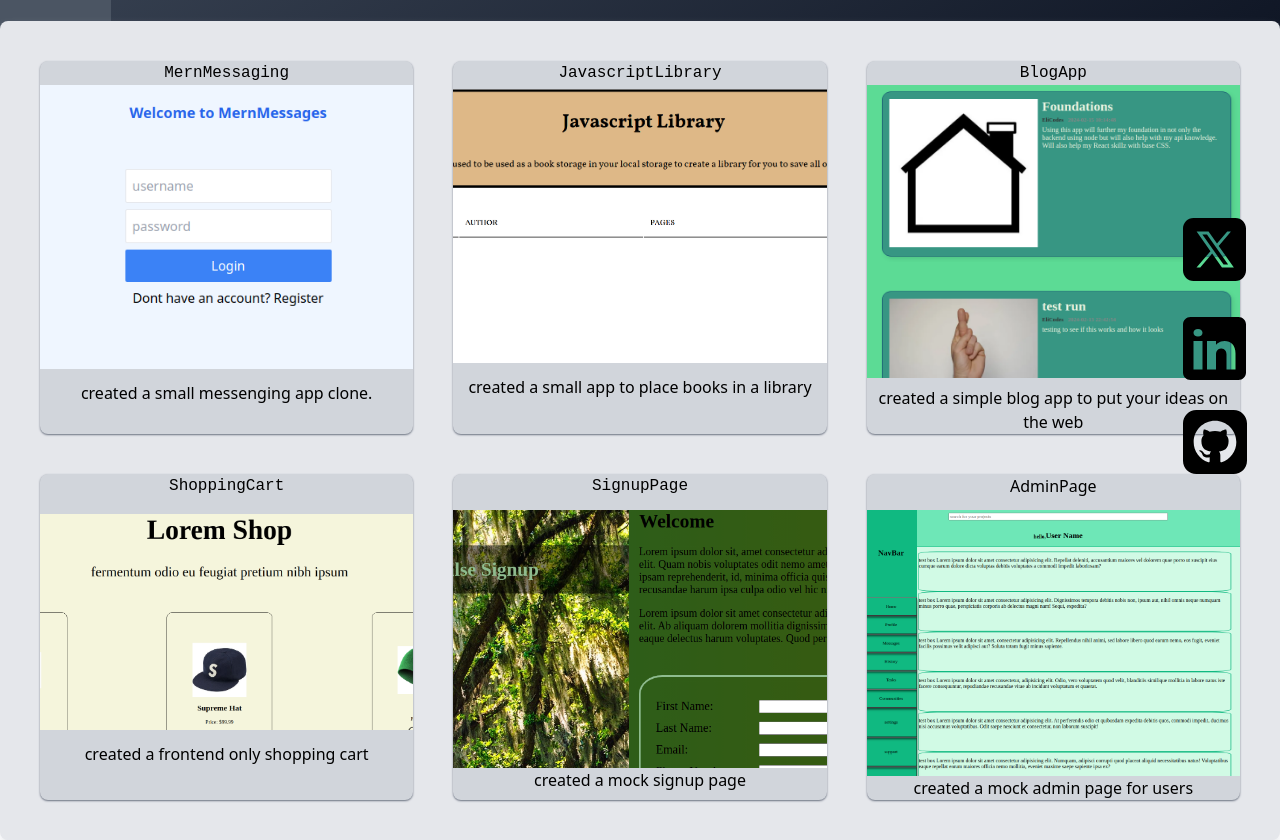
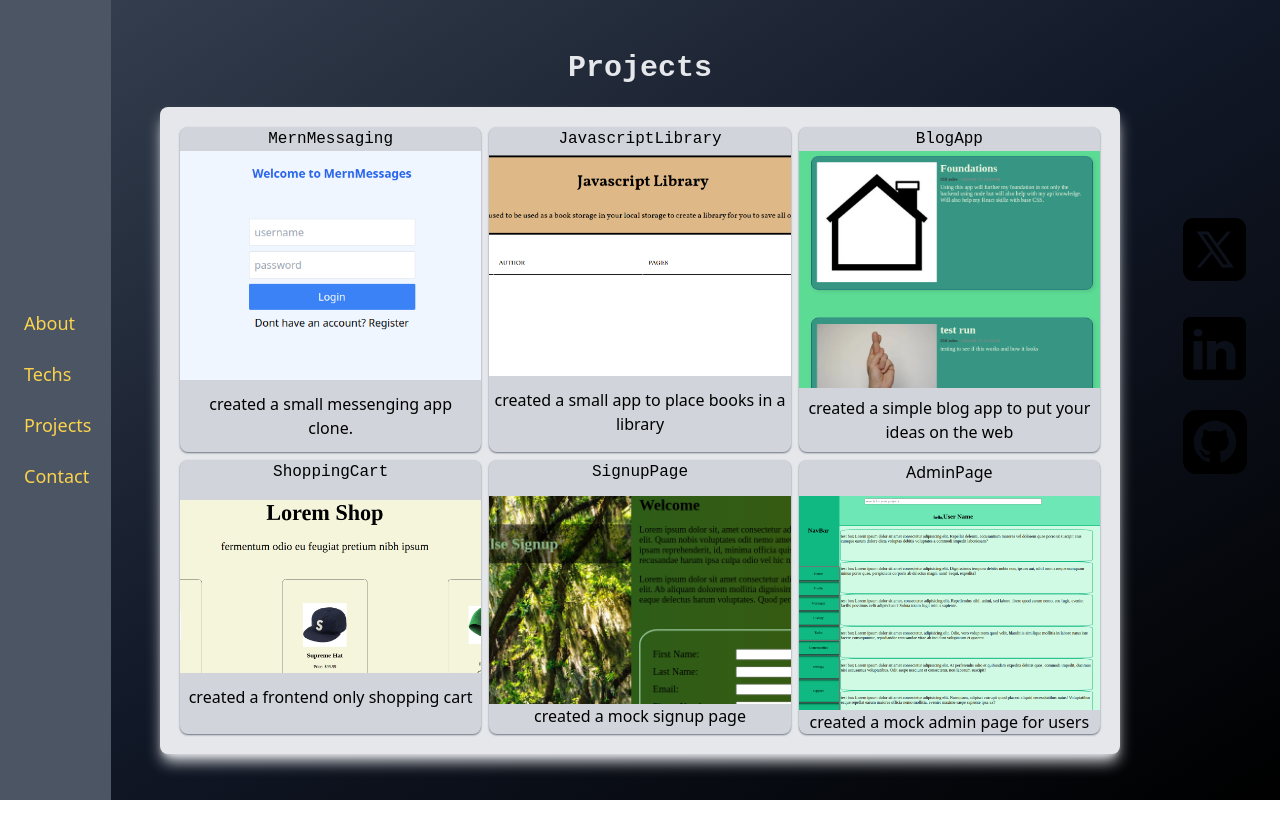
Before and after one commit to EliCodes-UX/ElisPersonalWebapp, a React (Vite) app in the folder client/: page / in a window 1280 px wide. Both pictures are taken after a click on the button "Projects". After the commit the page ends 800 px from the top, so only its background shows below. Built offline with nearby package versions, Linux system fonts and the light colour scheme; a web font is replaced by a local one; what tailwindcss-animated would draw is missing.

Commit message:
changed divs some more

```diff
--- a/client/src/components/MainPage.jsx
+++ b/client/src/components/MainPage.jsx
@@ -167,7 +167,7 @@ export default function MainPage() {
           </li>
         </ul>
       </div>
-      <div className='flex flex-col text-center justify-center relative h-screen right-auto items-center ml-auto mr-auto'>
+      <div className='flex flex-col text-center justify-center relative h-screen right-auto items-center ml-auto mr-auto w-3/4'>
         {showImage && (
           <img
             src={EliImage}
@@ -261,7 +261,7 @@ export default function MainPage() {
             <h1 className='text-gray-200 text-3xl font-kode-mono font-bold mb-4'>
               Projects
             </h1>
-            <div className='grid grid-cols-3 gap-10 bg-gray-200 p-10 rounded-lg shadow-lg shadow-gray-200'>
+            <div className='grid grid-cols-3 gap-2 bg-gray-200 p-5 w-auto rounded-lg shadow-lg shadow-gray-200'>
               <div className='projectDivs'>
                 <div>
                   <h2 className='font-kode-mono'>MernMessaging</h2>
```
